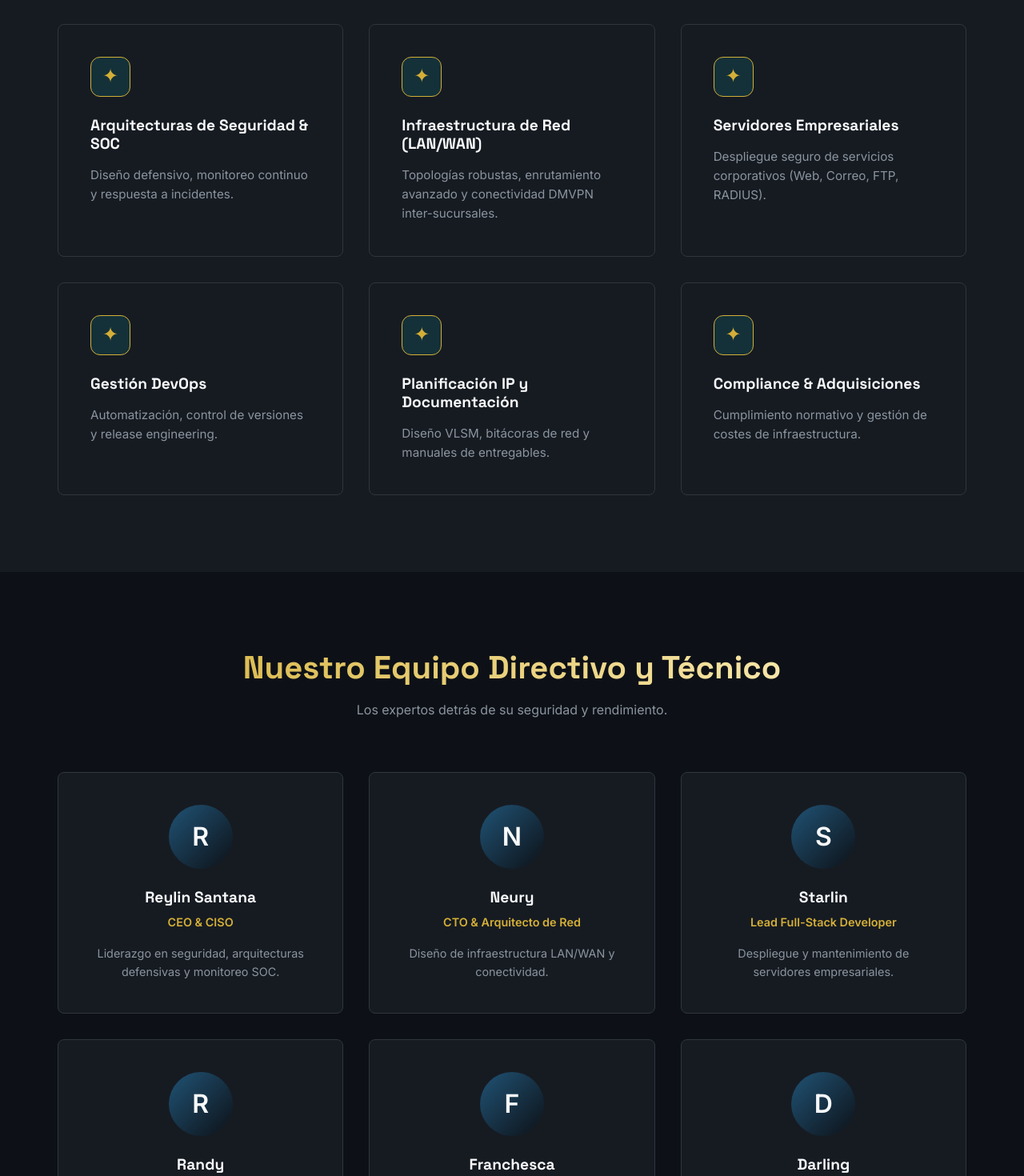
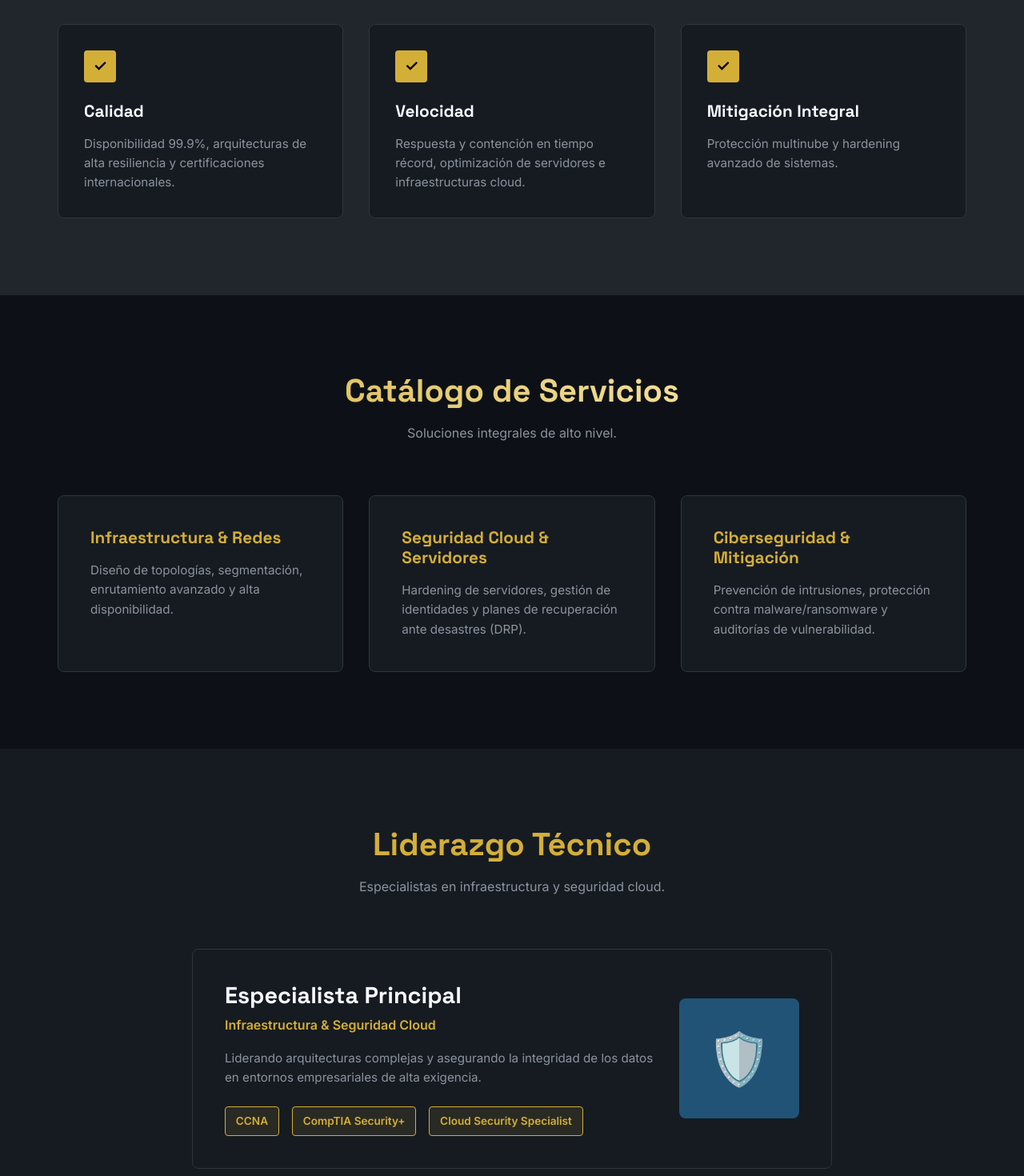
Before and after one commit to nilyerrr/Documentacion---Aegis-Solutions, a React (Vite) app in the folder Proyecto Final - Empresa 1/website/: page / in a window 1280 px wide. Shown: the part 1020-2490 px from the top of the page at 80% size. Built offline with nearby package versions, Linux system fonts and the light colour scheme.

Commit message:
vault backup: 2026-08-14 22:34:23

```diff
--- a/Proyecto Final - Empresa 1/website/src/App.jsx
+++ b/Proyecto Final - Empresa 1/website/src/App.jsx
@@ -1,6 +1,7 @@
 import React from 'react';
 import Navbar from './components/Navbar';
 import Hero from './components/Hero';
+import Features from './components/Features';
 import Services from './components/Services';
 import Team from './components/Team';
 import QuoteForm from './components/QuoteForm';
@@ -11,6 +12,7 @@ function App() {
     <>
       <Navbar />
       <Hero />
+      <Features />
       <Services />
       <Team />
       <QuoteForm />
--- /dev/null
+++ b/Proyecto Final - Empresa 1/website/src/components/Features.jsx
@@ -0,0 +1,33 @@
+import React from 'react';
+
+const features = [
+  { title: 'Calidad', desc: 'Disponibilidad 99.9%, arquitecturas de alta resiliencia y certificaciones internacionales.' },
+  { title: 'Velocidad', desc: 'Respuesta y contención en tiempo récord, optimización de servidores e infraestructuras cloud.' },
+  { title: 'Mitigación Integral', desc: 'Protección multinube y hardening avanzado de sistemas.' }
+];
+
+const Features = () => {
+  return (
+    <section id="infraestructura" className="section" style={{ background: 'var(--surface-light)' }}>
+      <div className="container">
+        <div style={{ textAlign: 'center', marginBottom: '4rem' }}>
+          <h2 className="text-primary" style={{ fontSize: '2.5rem', marginBottom: '1rem' }}>Por Qué Elegirnos</h2>
+          <p style={{ color: 'var(--text-muted)' }}>Infraestructura diseñada para nunca fallar.</p>
+        </div>
+        <div className="grid grid-cols-3">
+          {features.map((feat, idx) => (
+            <div key={idx} className="glass-card" style={{ padding: '2rem' }}>
+              <div style={{ width: '40px', height: '40px', borderRadius: '4px', background: 'var(--primary)', marginBottom: '1.5rem', display: 'flex', alignItems: 'center', justifyContent: 'center', color: '#000', fontWeight: 'bold', fontSize: '1.2rem' }}>
+                ✓
+              </div>
+              <h3 style={{ fontSize: '1.3rem', marginBottom: '1rem' }}>{feat.title}</h3>
+              <p style={{ color: 'var(--text-muted)', fontSize: '0.95rem' }}>{feat.desc}</p>
+            </div>
+          ))}
+        </div>
+      </div>
+    </section>
+  );
+};
+
+export default Features;
--- a/Proyecto Final - Empresa 1/website/src/components/Footer.jsx
+++ b/Proyecto Final - Empresa 1/website/src/components/Footer.jsx
@@ -5,26 +5,30 @@ const Footer = () => {
     <footer style={{ borderTop: '1px solid var(--border)', padding: '4rem 0 2rem', background: 'var(--surface)' }}>
       <div className="container grid grid-cols-3" style={{ marginBottom: '3rem' }}>
         <div>
-          <h2 className="text-gradient" style={{ fontSize: '1.5rem', marginBottom: '1rem' }}>Aegis Solutions</h2>
-          <p style={{ color: 'var(--text-muted)' }}>Blindando su infraestructura digital con soluciones de ciberseguridad y redes de alto nivel.</p>
+          <div style={{ display: 'flex', alignItems: 'center', gap: '0.5rem', marginBottom: '1rem' }}>
+            <img src="/logo.png" alt="AEGIS Logo" style={{ height: '30px' }} onError={(e) => { e.target.style.display = 'none'; }} />
+            <h2 className="text-primary" style={{ fontSize: '1.5rem', margin: 0 }}>AEGIS</h2>
+          </div>
+          <p style={{ color: 'var(--text-muted)' }}>El escudo digital para tu infraestructura y negocio.</p>
         </div>
         <div>
-          <h3 style={{ fontSize: '1.2rem', marginBottom: '1rem' }}>Enlaces Rápidos</h3>
+          <h3 style={{ fontSize: '1.2rem', marginBottom: '1rem', fontFamily: 'Space Grotesk' }}>Navegación</h3>
           <ul style={{ listStyle: 'none', color: 'var(--text-muted)' }}>
-            <li style={{ marginBottom: '0.5rem' }}><a href="#inicio" style={{ color: 'inherit', textDecoration: 'none' }}>Inicio</a></li>
-            <li style={{ marginBottom: '0.5rem' }}><a href="#servicios" style={{ color: 'inherit', textDecoration: 'none' }}>Servicios</a></li>
-            <li style={{ marginBottom: '0.5rem' }}><a href="#nosotros" style={{ color: 'inherit', textDecoration: 'none' }}>Nosotros</a></li>
+            <li style={{ marginBottom: '0.5rem' }}><a href="#inicio" style={{ color: 'inherit', textDecoration: 'none', transition: 'color 0.2s' }} onMouseOver={e=>e.target.style.color='var(--primary)'} onMouseOut={e=>e.target.style.color='inherit'}>Inicio</a></li>
+            <li style={{ marginBottom: '0.5rem' }}><a href="#servicios" style={{ color: 'inherit', textDecoration: 'none', transition: 'color 0.2s' }} onMouseOver={e=>e.target.style.color='var(--primary)'} onMouseOut={e=>e.target.style.color='inherit'}>Servicios</a></li>
+            <li style={{ marginBottom: '0.5rem' }}><a href="#infraestructura" style={{ color: 'inherit', textDecoration: 'none', transition: 'color 0.2s' }} onMouseOver={e=>e.target.style.color='var(--primary)'} onMouseOut={e=>e.target.style.color='inherit'}>Infraestructura</a></li>
+            <li style={{ marginBottom: '0.5rem' }}><a href="#nosotros" style={{ color: 'inherit', textDecoration: 'none', transition: 'color 0.2s' }} onMouseOver={e=>e.target.style.color='var(--primary)'} onMouseOut={e=>e.target.style.color='inherit'}>Sobre Nosotros</a></li>
           </ul>
         </div>
         <div>
-          <h3 style={{ fontSize: '1.2rem', marginBottom: '1rem' }}>Contacto</h3>
+          <h3 style={{ fontSize: '1.2rem', marginBottom: '1rem', fontFamily: 'Space Grotesk' }}>Contacto</h3>
           <p style={{ color: 'var(--text-muted)', marginBottom: '0.5rem' }}>contacto@aegissolutions.com</p>
           <p style={{ color: 'var(--text-muted)', marginBottom: '0.5rem' }}>+1 (809) 555-0199</p>
-          <p style={{ color: 'var(--text-muted)' }}>República Dominicana</p>
+          <p style={{ color: 'var(--text-muted)' }}>Políticas de Privacidad</p>
         </div>
       </div>
-      <div style={{ textAlign: 'center', color: 'var(--text-muted)', fontSize: '0.9rem', borderTop: '1px solid rgba(255,255,255,0.05)', paddingTop: '2rem' }}>
-        &copy; {new Date().getFullYear()} Aegis Solutions. Todos los derechos reservados.
+      <div style={{ textAlign: 'center', color: 'var(--text-muted)', fontSize: '0.9rem', borderTop: '1px solid var(--border)', paddingTop: '2rem' }}>
+        &copy; {new Date().getFullYear()} AEGIS Consultoría Tecnológica. Todos los derechos reservados.
       </div>
     </footer>
   );
--- a/Proyecto Final - Empresa 1/website/src/components/QuoteForm.jsx
+++ b/Proyecto Final - Empresa 1/website/src/components/QuoteForm.jsx
@@ -4,8 +4,7 @@ const QuoteForm = () => {
   const [formData, setFormData] = useState({
     name: '',
     email: '',
-    service: 'Arquitecturas de Seguridad & SOC',
-    budget: '',
+    service: 'Infraestructura & Redes',
     message: ''
   });
 
@@ -19,49 +18,41 @@ const QuoteForm = () => {
   };
 
   return (
-    <section id="cotizar" className="section">
+    <section id="contacto" className="section" style={{ background: 'var(--bg-color)' }}>
       <div className="container" style={{ maxWidth: '800px' }}>
         <div style={{ textAlign: 'center', marginBottom: '3rem' }}>
-          <h2 className="text-gradient" style={{ fontSize: '2.5rem', marginBottom: '1rem' }}>Cotice Nuestros Servicios</h2>
+          <h2 className="text-gradient" style={{ fontSize: '2.5rem', marginBottom: '1rem' }}>Contacto</h2>
           <p style={{ color: 'var(--text-muted)' }}>Déjenos sus datos y le prepararemos una propuesta a medida.</p>
         </div>
 
         <form onSubmit={handleSubmit} className="glass-card">
           <div className="grid grid-cols-2" style={{ marginBottom: '1.5rem', gap: '1.5rem' }}>
             <div>
-              <label style={{ display: 'block', marginBottom: '0.5rem', color: 'var(--text-muted)' }}>Nombre Completo</label>
-              <input type="text" name="name" required value={formData.name} onChange={handleChange} style={{ width: '100%', padding: '0.8rem', borderRadius: '8px', border: '1px solid var(--border)', background: 'var(--surface-light)', color: 'white' }} />
+              <label style={{ display: 'block', marginBottom: '0.5rem', color: 'var(--text-muted)', fontWeight: 500 }}>Nombre Completo</label>
+              <input type="text" name="name" required value={formData.name} onChange={handleChange} style={{ width: '100%', padding: '0.8rem', borderRadius: '4px', border: '1px solid var(--border)', background: 'var(--surface-light)', color: 'white', fontFamily: 'Inter' }} />
             </div>
             <div>
-              <label style={{ display: 'block', marginBottom: '0.5rem', color: 'var(--text-muted)' }}>Correo Electrónico</label>
-              <input type="email" name="email" required value={formData.email} onChange={handleChange} style={{ width: '100%', padding: '0.8rem', borderRadius: '8px', border: '1px solid var(--border)', background: 'var(--surface-light)', color: 'white' }} />
+              <label style={{ display: 'block', marginBottom: '0.5rem', color: 'var(--text-muted)', fontWeight: 500 }}>Correo Empresarial</label>
+              <input type="email" name="email" required value={formData.email} onChange={handleChange} style={{ width: '100%', padding: '0.8rem', borderRadius: '4px', border: '1px solid var(--border)', background: 'var(--surface-light)', color: 'white', fontFamily: 'Inter' }} />
             </div>
           </div>
 
-          <div className="grid grid-cols-2" style={{ marginBottom: '1.5rem', gap: '1.5rem' }}>
-            <div>
-              <label style={{ display: 'block', marginBottom: '0.5rem', color: 'var(--text-muted)' }}>Servicio de Interés</label>
-              <select name="service" value={formData.service} onChange={handleChange} style={{ width: '100%', padding: '0.8rem', borderRadius: '8px', border: '1px solid var(--border)', background: 'var(--surface-light)', color: 'white' }}>
-                <option>Arquitecturas de Seguridad & SOC</option>
-                <option>Infraestructura de Red (LAN/WAN)</option>
-                <option>Servidores Empresariales</option>
-                <option>Gestión DevOps</option>
-                <option>Planificación IP y Documentación</option>
-                <option>Consultoría General</option>
-              </select>
-            </div>
-            <div>
-              <label style={{ display: 'block', marginBottom: '0.5rem', color: 'var(--text-muted)' }}>Presupuesto Estimado</label>
-              <input type="text" name="budget" placeholder="Ej. $1,000 - $5,000 USD" value={formData.budget} onChange={handleChange} style={{ width: '100%', padding: '0.8rem', borderRadius: '8px', border: '1px solid var(--border)', background: 'var(--surface-light)', color: 'white' }} />
-            </div>
+          <div style={{ marginBottom: '1.5rem' }}>
+            <label style={{ display: 'block', marginBottom: '0.5rem', color: 'var(--text-muted)', fontWeight: 500 }}>Servicio Requerido</label>
+            <select name="service" value={formData.service} onChange={handleChange} style={{ width: '100%', padding: '0.8rem', borderRadius: '4px', border: '1px solid var(--border)', background: 'var(--surface-light)', color: 'white', fontFamily: 'Inter' }}>
+              <option>Infraestructura & Redes</option>
+              <option>Seguridad Cloud & Servidores</option>
+              <option>Ciberseguridad & Mitigación</option>
+              <option>Consultoría General</option>
+            </select>
           </div>
 
           <div style={{ marginBottom: '2rem' }}>
-            <label style={{ display: 'block', marginBottom: '0.5rem', color: 'var(--text-muted)' }}>Detalles del Proyecto</label>
-            <textarea name="message" rows="4" required value={formData.message} onChange={handleChange} style={{ width: '100%', padding: '0.8rem', borderRadius: '8px', border: '1px solid var(--border)', background: 'var(--surface-light)', color: 'white', resize: 'vertical' }} placeholder="Describa brevemente las necesidades de su empresa..."></textarea>
+            <label style={{ display: 'block', marginBottom: '0.5rem', color: 'var(--text-muted)', fontWeight: 500 }}>Mensaje</label>
+            <textarea name="message" rows="4" required value={formData.message} onChange={handleChange} style={{ width: '100%', padding: '0.8rem', borderRadius: '4px', border: '1px solid var(--border)', background: 'var(--surface-light)', color: 'white', resize: 'vertical', fontFamily: 'Inter' }} placeholder="Describa brevemente las necesidades de su empresa..."></textarea>
           </div>
 
-          <button type="submit" className="btn btn-primary" style={{ width: '100%' }}>Enviar Solicitud</button>
+          <button type="submit" className="btn btn-primary" style={{ width: '100%', padding: '1rem', fontSize: '1.1rem' }}>Solicitar Auditoría</button>
         </form>
       </div>
     </section>
--- a/Proyecto Final - Empresa 1/website/src/components/Services.jsx
+++ b/Proyecto Final - Empresa 1/website/src/components/Services.jsx
@@ -1,29 +1,23 @@
 import React from 'react';
 
 const servicesList = [
-  { title: 'Arquitecturas de Seguridad & SOC', desc: 'Diseño defensivo, monitoreo continuo y respuesta a incidentes.' },
-  { title: 'Infraestructura de Red (LAN/WAN)', desc: 'Topologías robustas, enrutamiento avanzado y conectividad DMVPN inter-sucursales.' },
-  { title: 'Servidores Empresariales', desc: 'Despliegue seguro de servicios corporativos (Web, Correo, FTP, RADIUS).' },
-  { title: 'Gestión DevOps', desc: 'Automatización, control de versiones y release engineering.' },
-  { title: 'Planificación IP y Documentación', desc: 'Diseño VLSM, bitácoras de red y manuales de entregables.' },
-  { title: 'Compliance & Adquisiciones', desc: 'Cumplimiento normativo y gestión de costes de infraestructura.' }
+  { title: 'Infraestructura & Redes', desc: 'Diseño de topologías, segmentación, enrutamiento avanzado y alta disponibilidad.' },
+  { title: 'Seguridad Cloud & Servidores', desc: 'Hardening de servidores, gestión de identidades y planes de recuperación ante desastres (DRP).' },
+  { title: 'Ciberseguridad & Mitigación', desc: 'Prevención de intrusiones, protección contra malware/ransomware y auditorías de vulnerabilidad.' }
 ];
 
 const Services = () => {
   return (
-    <section id="servicios" className="section" style={{ background: 'var(--surface)' }}>
+    <section id="servicios" className="section" style={{ background: 'var(--bg-color)' }}>
       <div className="container">
         <div style={{ textAlign: 'center', marginBottom: '4rem' }}>
-          <h2 className="text-gradient" style={{ fontSize: '2.5rem', marginBottom: '1rem' }}>Nuestros Servicios</h2>
-          <p style={{ color: 'var(--text-muted)' }}>Soluciones integrales de ciberseguridad e infraestructura TI.</p>
+          <h2 className="text-gradient" style={{ fontSize: '2.5rem', marginBottom: '1rem' }}>Catálogo de Servicios</h2>
+          <p style={{ color: 'var(--text-muted)' }}>Soluciones integrales de alto nivel.</p>
         </div>
         <div className="grid grid-cols-3">
           {servicesList.map((service, idx) => (
             <div key={idx} className="glass-card">
-              <div style={{ width: '50px', height: '50px', borderRadius: '12px', background: 'rgba(0, 240, 255, 0.1)', border: '1px solid var(--primary)', margin: '0 0 1.5rem', display: 'flex', alignItems: 'center', justifyContent: 'center', color: 'var(--primary)', fontSize: '1.5rem' }}>
-                ✦
-              </div>
-              <h3 style={{ fontSize: '1.2rem', marginBottom: '1rem' }}>{service.title}</h3>
+              <h3 style={{ fontSize: '1.3rem', marginBottom: '1rem', color: 'var(--primary)' }}>{service.title}</h3>
               <p style={{ color: 'var(--text-muted)', fontSize: '0.95rem' }}>{service.desc}</p>
             </div>
           ))}
--- a/Proyecto Final - Empresa 1/website/src/components/Team.jsx
+++ b/Proyecto Final - Empresa 1/website/src/components/Team.jsx
@@ -1,33 +1,29 @@
 import React from 'react';
-
-const teamMembers = [
-  { name: 'Reylin Santana', role: 'CEO & CISO', desc: 'Liderazgo en seguridad, arquitecturas defensivas y monitoreo SOC.' },
-  { name: 'Neury', role: 'CTO & Arquitecto de Red', desc: 'Diseño de infraestructura LAN/WAN y conectividad.' },
-  { name: 'Starlin', role: 'Lead Full-Stack Developer', desc: 'Despliegue y mantenimiento de servidores empresariales.' },
-  { name: 'Randy', role: 'DevOps & Release Engineer', desc: 'Planificación IP y control de versiones.' },
-  { name: 'Franchesca', role: 'Compliance & Procurement Manager', desc: 'Configuración L2 y normativas empresariales.' },
-  { name: 'Darling', role: 'Technical Writer', desc: 'Documentación técnica y manuales operativos.' }
-];
 
 const Team = () => {
   return (
-    <section id="nosotros" className="section">
+    <section id="nosotros" className="section" style={{ background: 'var(--surface)' }}>
       <div className="container">
         <div style={{ textAlign: 'center', marginBottom: '4rem' }}>
-          <h2 className="text-gradient" style={{ fontSize: '2.5rem', marginBottom: '1rem' }}>Nuestro Equipo Directivo y Técnico</h2>
-          <p style={{ color: 'var(--text-muted)' }}>Los expertos detrás de su seguridad y rendimiento.</p>
+          <h2 className="text-primary" style={{ fontSize: '2.5rem', marginBottom: '1rem' }}>Liderazgo Técnico</h2>
+          <p style={{ color: 'var(--text-muted)' }}>Especialistas en infraestructura y seguridad cloud.</p>
         </div>
-        <div className="grid grid-cols-3">
-          {teamMembers.map((member, idx) => (
-            <div key={idx} className="glass-card" style={{ textAlign: 'center' }}>
-              <div style={{ width: '80px', height: '80px', borderRadius: '50%', background: 'var(--gradient)', margin: '0 auto 1.5rem', display: 'flex', alignItems: 'center', justifyContent: 'center', fontSize: '2rem', fontWeight: 'bold' }}>
-                {member.name.charAt(0)}
-              </div>
-              <h3 style={{ fontSize: '1.2rem', marginBottom: '0.5rem' }}>{member.name}</h3>
-              <p style={{ color: 'var(--primary)', fontWeight: 600, fontSize: '0.9rem', marginBottom: '1rem' }}>{member.role}</p>
-              <p style={{ color: 'var(--text-muted)', fontSize: '0.9rem' }}>{member.desc}</p>
+        <div className="glass-card" style={{ maxWidth: '800px', margin: '0 auto', display: 'flex', gap: '2rem', alignItems: 'center' }}>
+          <div style={{ flex: 1 }}>
+            <h3 style={{ fontSize: '1.8rem', marginBottom: '0.5rem' }}>Especialista Principal</h3>
+            <p style={{ color: 'var(--primary)', fontWeight: 600, fontSize: '1rem', marginBottom: '1rem' }}>Infraestructura & Seguridad Cloud</p>
+            <p style={{ color: 'var(--text-muted)', fontSize: '0.95rem', marginBottom: '1.5rem' }}>
+              Liderando arquitecturas complejas y asegurando la integridad de los datos en entornos empresariales de alta exigencia.
+            </p>
+            <div style={{ display: 'flex', gap: '1rem', flexWrap: 'wrap' }}>
+              <span style={{ padding: '0.4rem 0.8rem', background: 'rgba(212, 175, 55, 0.1)', border: '1px solid var(--primary)', borderRadius: '4px', fontSize: '0.85rem', color: 'var(--primary)', fontWeight: 600 }}>CCNA</span>
+              <span style={{ padding: '0.4rem 0.8rem', background: 'rgba(212, 175, 55, 0.1)', border: '1px solid var(--primary)', borderRadius: '4px', fontSize: '0.85rem', color: 'var(--primary)', fontWeight: 600 }}>CompTIA Security+</span>
+              <span style={{ padding: '0.4rem 0.8rem', background: 'rgba(212, 175, 55, 0.1)', border: '1px solid var(--primary)', borderRadius: '4px', fontSize: '0.85rem', color: 'var(--primary)', fontWeight: 600 }}>Cloud Security Specialist</span>
             </div>
-          ))}
+          </div>
+          <div style={{ width: '150px', height: '150px', borderRadius: '8px', background: 'var(--secondary)', display: 'flex', alignItems: 'center', justifyContent: 'center', fontSize: '4rem' }}>
+            🛡️
+          </div>
         </div>
       </div>
     </section>
```
Also changed, not shown: Proyecto Final - Empresa 1/website/public/logo.png (added), 1 other file (tests, documents, lock files or other folders).
